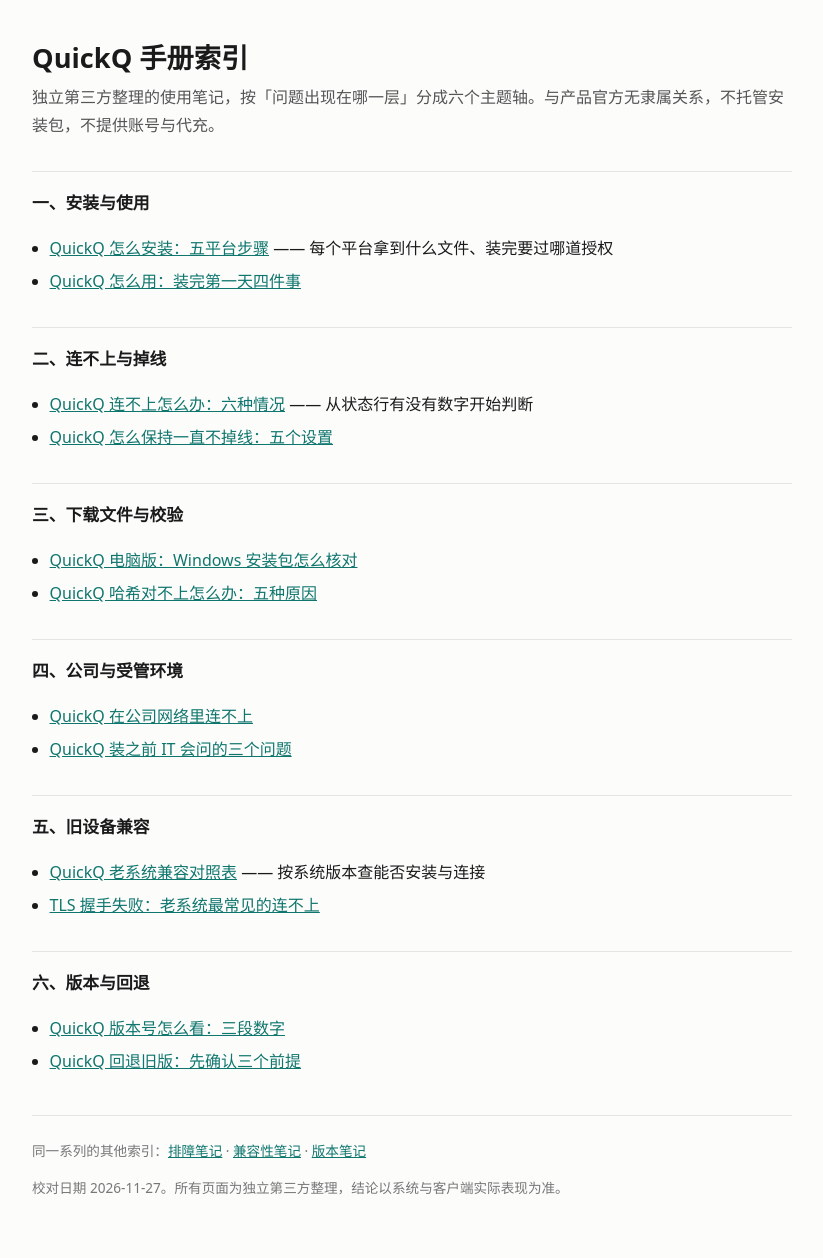
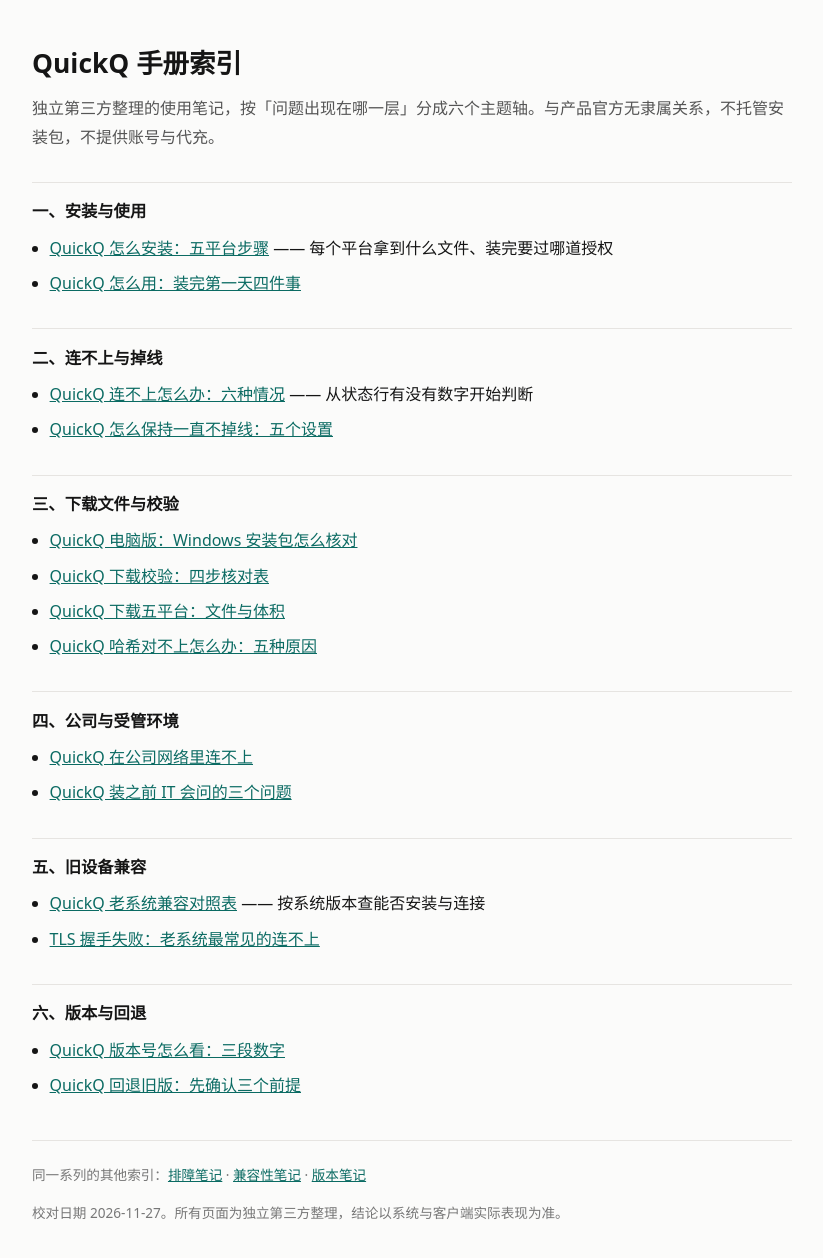
Before and after one commit to luofei-fe/quickq-handbook, a plain HTML site: page index.html in a window 1280 px wide. Shown: the whole page, without its empty margins (228-1051 px from the left). Drawn offline with Linux system fonts and the light colour scheme.

Commit message:
Refactor index.html styles and add new links
Updated styling and content for better readability and structure.

```diff
--- a/index.html
+++ b/index.html
@@ -6,18 +6,20 @@
 <title>QuickQ 手册索引：安装、排障、版本与兼容</title>
 <meta name="description" content="独立第三方整理的 QuickQ 使用笔记索引：安装步骤、连不上排障、版本与回退、旧系统兼容、公司环境限制，六个主题轴各一页。">
 <style>
-body{font-family:system-ui,-apple-system,"Segoe UI",sans-serif;max-width:760px;margin:0 auto;padding:2.5rem 1.25rem;line-height:1.75;color:#1a1a1a;background:#fcfcfb}
-h1{font-size:1.7rem;line-height:1.3;margin:0 0 .5rem}
-.lede{color:#555;margin:0 0 2rem}
-h2{font-size:1.05rem;margin:2rem 0 .5rem;padding-top:1rem;border-top:1px solid #e7e5e4}
-ul{padding-left:1.1rem}
-li{margin:.35rem 0}
-a{color:#0f766e}
-footer{margin-top:2.5rem;padding-top:1rem;border-top:1px solid #e7e5e4;color:#777;font-size:.85rem}
+body{font-family:system-ui,-apple-system,"Segoe UI",sans-serif;max-width:760px;margin:0 auto;padding:2.5rem 1.25rem;line-height:1.8;color:#151515;background:#fbfbfa}
+h1{font-size:1.65rem;margin:0 0 .4rem}
+.lede{color:#555;margin:0 0 1.75rem}
+h2{font-size:1.02rem;margin:1.9rem 0 .45rem;padding-top:.9rem;border-top:1px solid #e6e4e1}
+ul{padding-left:1.1rem;margin:.4rem 0}
+li{margin:.4rem 0}
+a{color:#0b6b63}
+ol{padding-left:1.2rem}
+footer{margin-top:2.5rem;padding-top:1rem;border-top:1px solid #e6e4e1;color:#777;font-size:.85rem}
 footer nav{margin:.4rem 0 .8rem}
 </style>
 </head>
 <body>
+
 <h1>QuickQ 手册索引</h1>
 <p class="lede">独立第三方整理的使用笔记，按「问题出现在哪一层」分成六个主题轴。与产品官方无隶属关系，不托管安装包，不提供账号与代充。</p>
 
@@ -36,6 +38,8 @@ footer nav{margin:.4rem 0 .8rem}
 <h2>三、下载文件与校验</h2>
 <ul>
 <li><a href="https://win-quickq-download.com.cn/windows.html">QuickQ 电脑版：Windows 安装包怎么核对</a></li>
+<li><a href="https://win-quickq-download.com.cn/verify.html">QuickQ 下载校验：四步核对表</a></li>
+<li><a href="https://win-quickq-download.com.cn/packages.html">QuickQ 下载五平台：文件与体积</a></li>
 <li><a href="https://win-quickq-download.com.cn/hash-mismatch.html">QuickQ 哈希对不上怎么办：五种原因</a></li>
 </ul>
 
```
